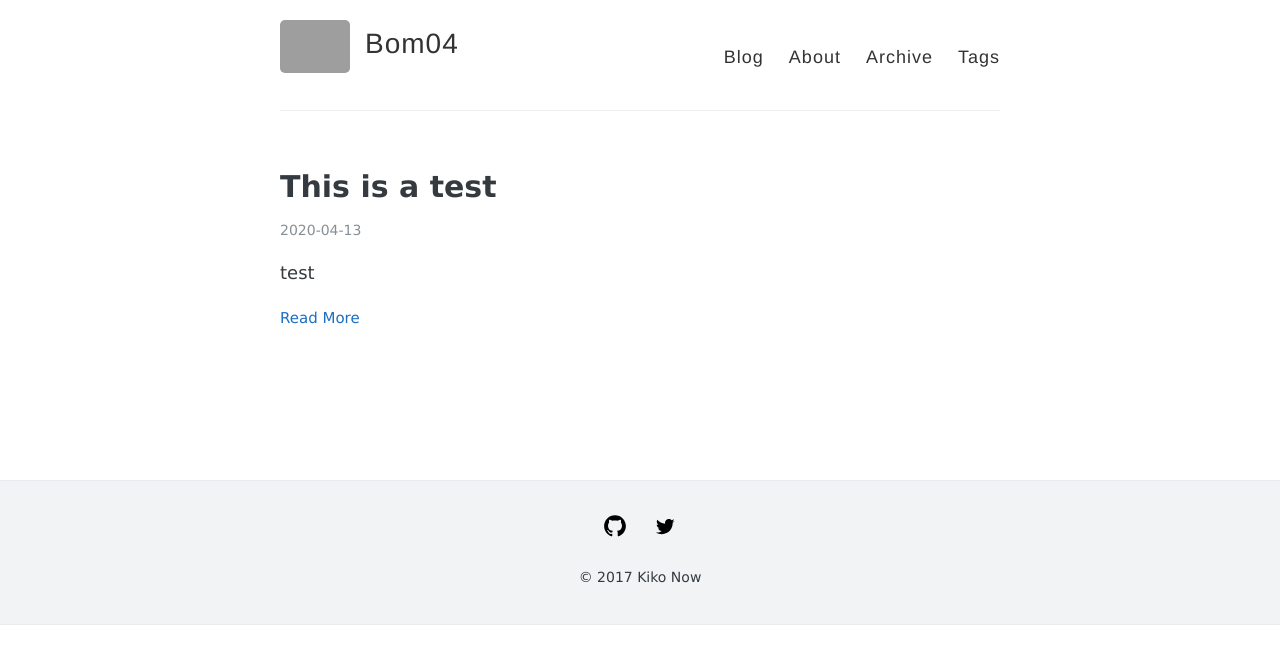
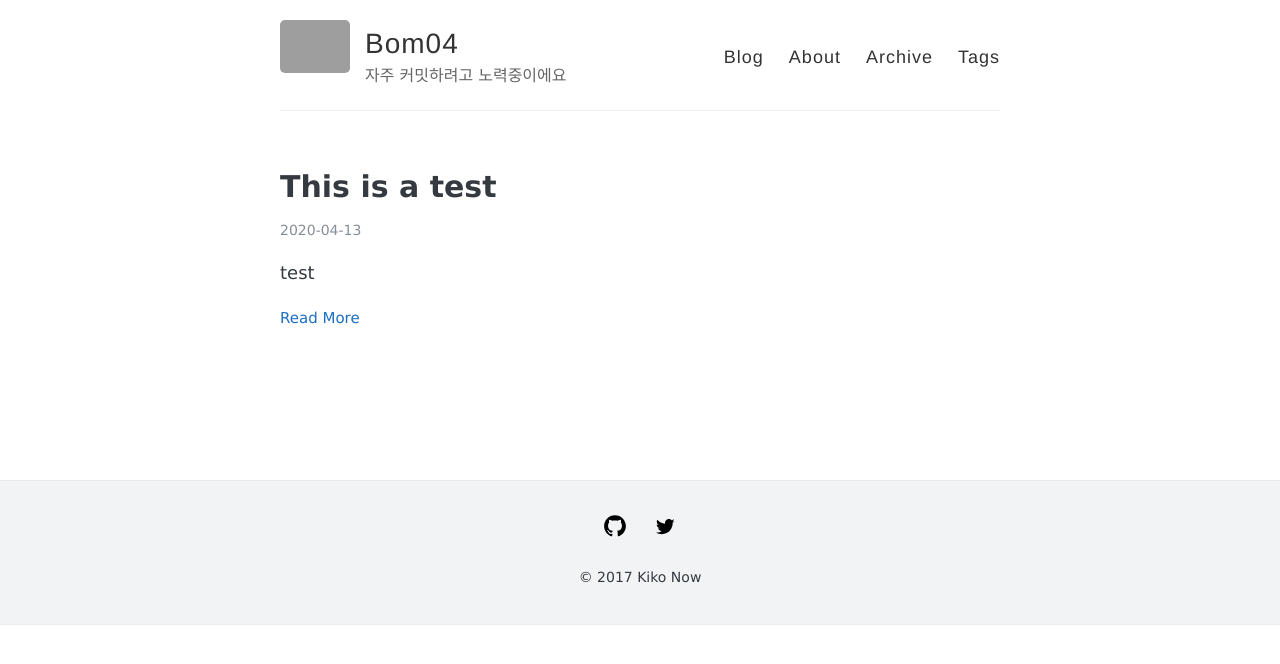
Before and after one commit to bom04/bom04.github.io, a Jekyll site: the page built from index.html, in a window 1280 px wide. Shown: the top 664 px of the page. Built offline with Jekyll 4.4.1, drawn with Linux system fonts in a browser that asks for light colours; the list of posts is cut into pages by our own code; grey boxes are pictures that could not be loaded.

Commit message:
댓글 추가

```diff
--- a/_config.yml
+++ b/_config.yml
@@ -6,7 +6,7 @@
 name: Bom04
 
 # Short bio or description (displayed in the header)
-description:
+description: 자주 커밋하려고 노력중이에요
 
 #
 # Flags below are optional
@@ -56,7 +56,7 @@ footer-text: © 2017 Kiko Now
 
 # Enter your Disqus shortname (not your username) to enable commenting on posts
 # You can find your shortname on the Settings page of your Disqus account
-disqus: # <username>.disqus.com
+disqus: bom04 # <username>.disqus.com
 
 # Enter your Google Analytics web tracking code (e.g. UA-2110908-2) to activate tracking
 google_analytics:
```
